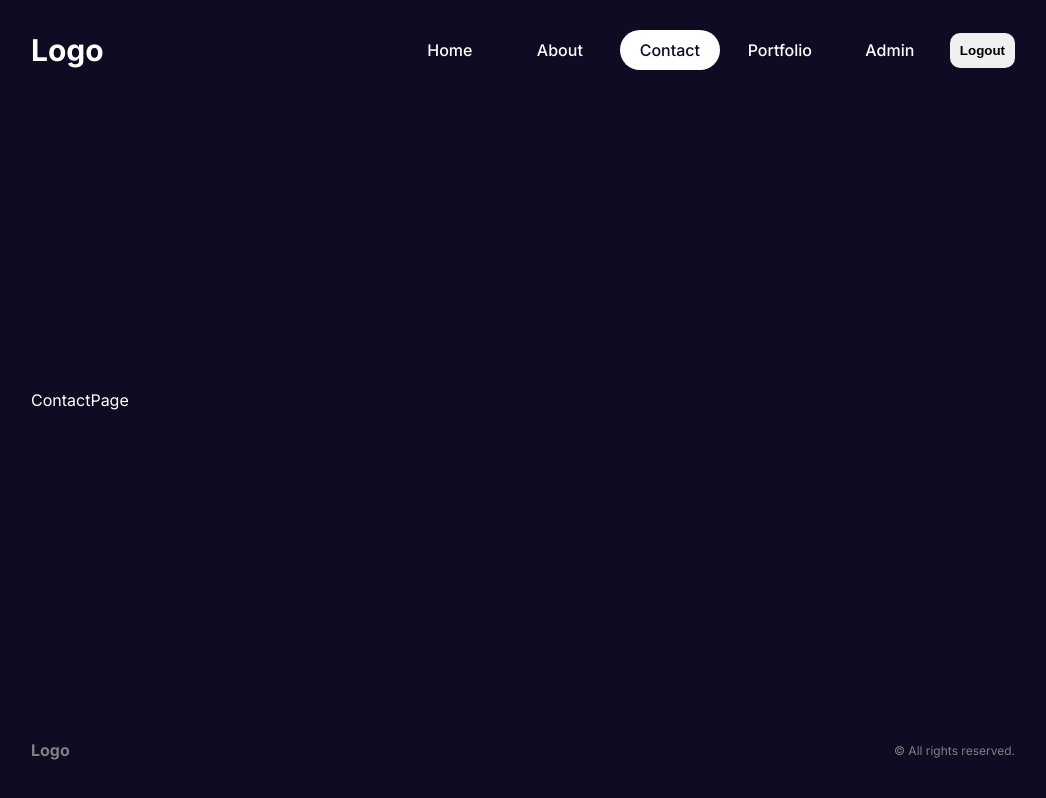
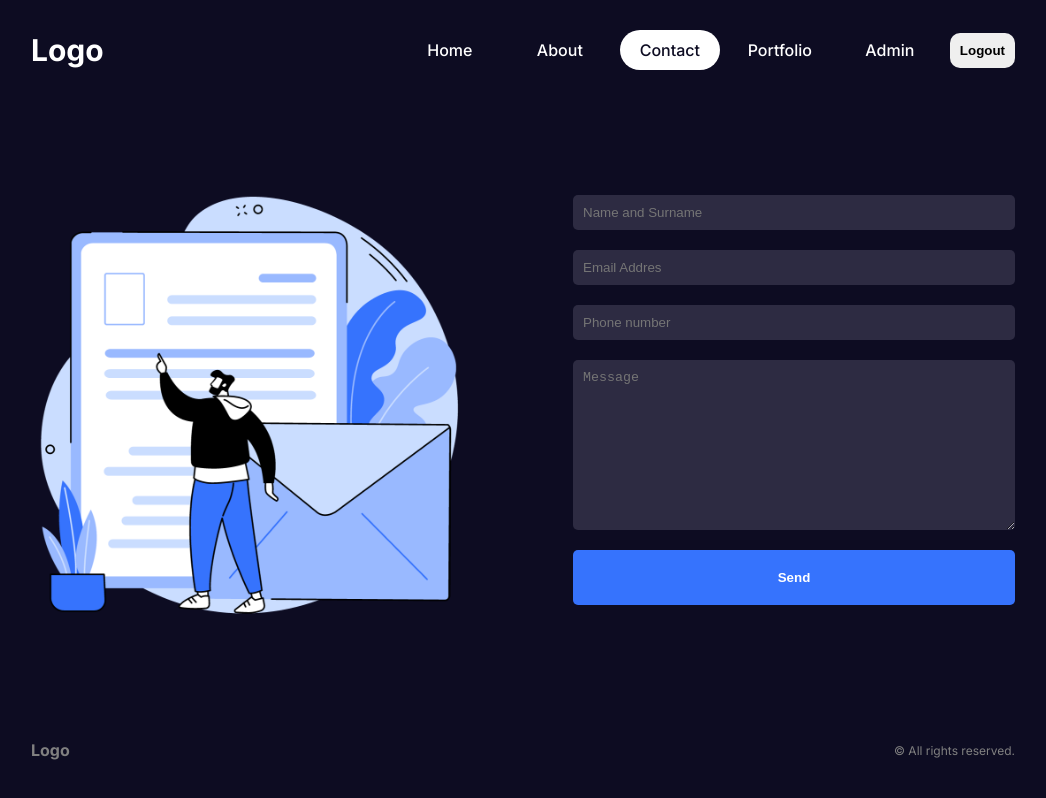
Before and after one commit to creativeden/myportfolio, a Next.js app: page /contact in a window 1280 px wide. Shown: the whole page, without its empty margins (117-1163 px from the left). Built offline with nearby package versions, Linux system fonts and the light colour scheme.

Commit message:
Contact - Done

```diff
--- /dev/null
+++ b/src/app/contact/contact.module.css
@@ -0,0 +1,45 @@
+.container {
+    display: flex;
+    align-items: center;
+    gap: 100px;
+}
+
+.imageContainer {
+    flex: 1;
+    position: relative;
+    height: 500px;
+}
+
+.contactImg {
+    object-fit: contain;
+}
+
+.formContainer {
+    flex: 1;
+}
+
+.form {
+    display: flex;
+    flex-direction: column;
+    gap: 20px;
+}
+
+.form input,
+.form textarea {
+    padding: 10px;
+    border-radius: 5px;
+    border: none;
+    outline: none;
+    background-color: var(--bgSoft);
+    color: var(--text);
+}
+
+.form button {
+    padding: 20px;
+    background-color: var(--btn);
+    color: var(--text);
+    font-weight: bold;
+    border-radius: 5px;
+    border: none;
+    cursor: pointer;
+}
--- a/src/app/contact/page.jsx
+++ b/src/app/contact/page.jsx
@@ -1,6 +1,22 @@
+import Image from 'next/image'
+import styles from './contact.module.css'
+
 const ContactPage = () => {
     return (
-        <div>ContactPage</div>
+        <div className={styles.container}>
+            <div className={styles.imageContainer}>
+                <Image src="/contact.png" alt="" fill className={styles.contactImg} />
+            </div>
+            <div className={styles.formContainer}>
+                <form action="" className={styles.form}>
+                    <input type="text" placeholder='Name and Surname' />
+                    <input type="text" placeholder='Email Addres' />
+                    <input type="text" placeholder='Phone number' />
+                    <textarea name="" id="" cols="30" rows="10" placeholder='Message'></textarea>
+                    <button>Send</button>
+                </form>
+            </div>
+        </div>
     )
 }
 
```
Also changed, not shown: src/app/loading.jsx (+8 -1 lines), public/Spinner.gif (added).
